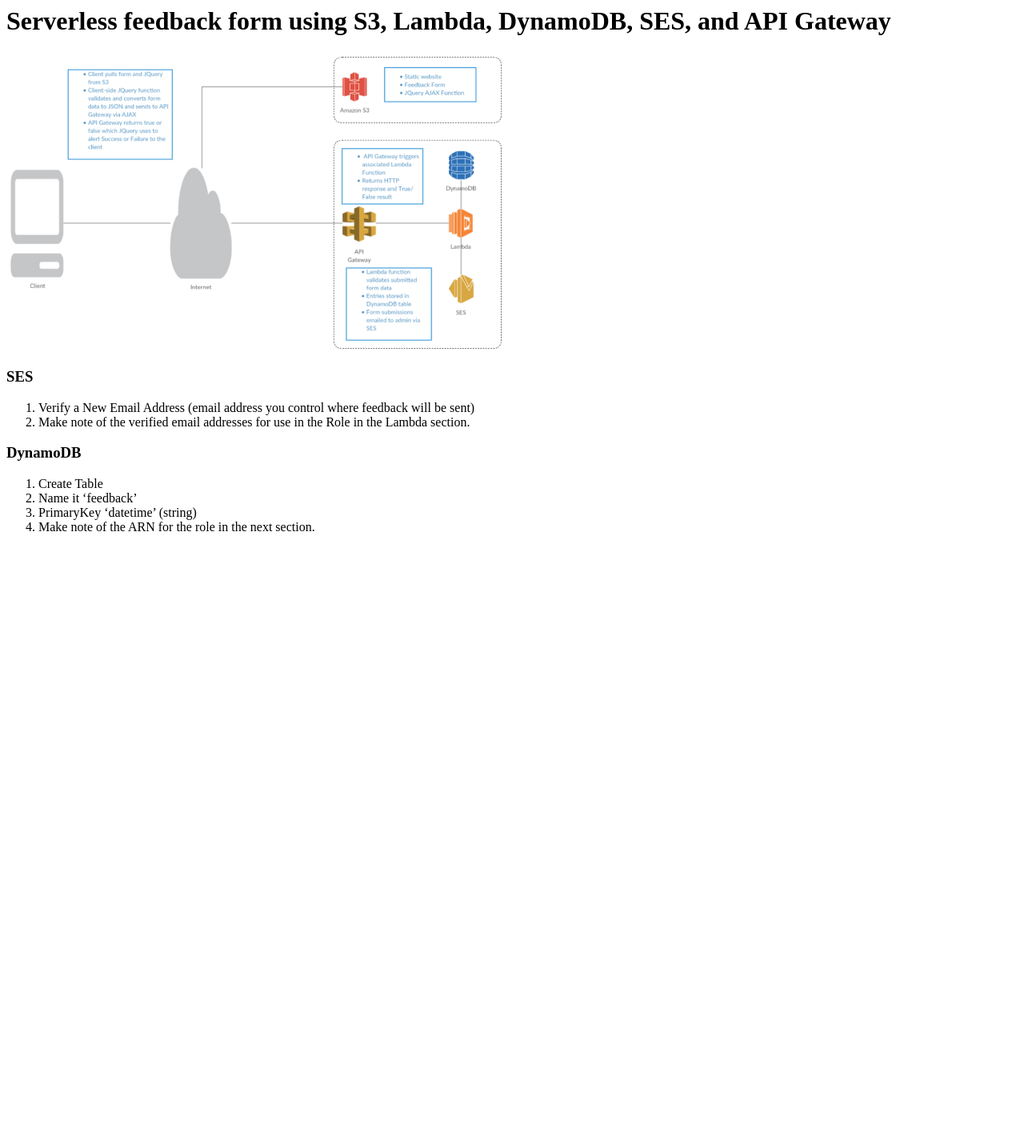
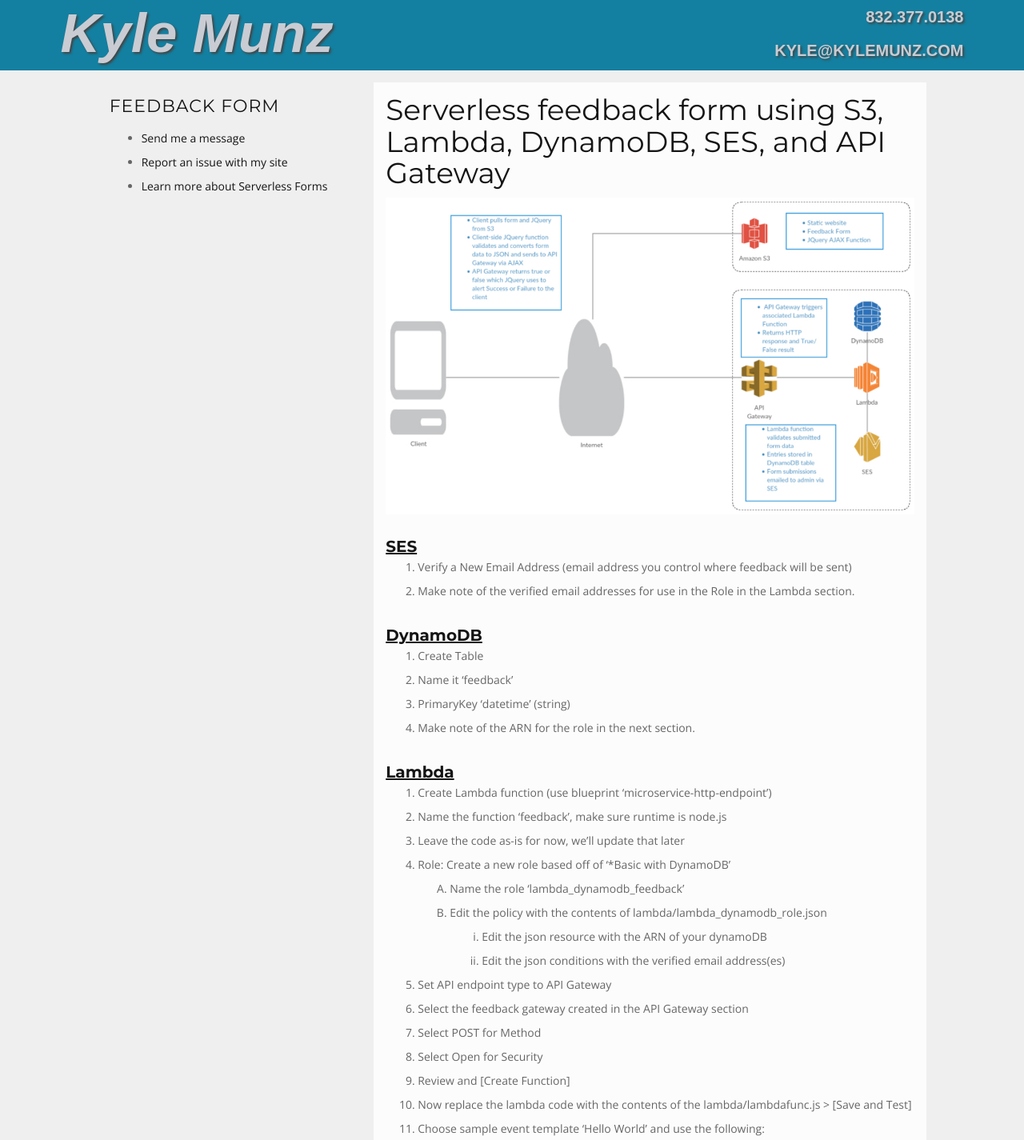
Before and after one commit to kyle138/feedbackform, a plain HTML site: page S3/how-its-done/index.html in a window 1280 px wide. Shown: the top 1425 px of the page at 80% size. Before the commit the page ends 800 px from the top, so only its background shows below. Drawn offline with nearby package versions, Linux system fonts and the light colour scheme.

Commit message:
Updated how-its-done to match site styling. Added links to left column.

```diff
--- /dev/null
+++ b/S3/css/feedback.css
@@ -0,0 +1,32 @@
+.howitsdone {
+  background-color: #fcfcfc;
+}
+.heading {
+  margin-top:30px;
+  margin-bottom:0px;
+  font-size:20px;
+  line-height: 21px;
+  font-weight: 600;
+  text-decoration: underline;
+}
+pre.sampleevent {
+  padding-top: 0px;
+  padding-bottom: 0px;
+}
+ol.sub1 {
+  list-style-type: upper-alpha;
+}
+ol.sub2 {
+  list-style-type: lower-roman;
+}
+a:hover {
+  text-decoration: underline;
+}
+img {
+  max-width: 100%;
+  height: auto;
+  margin-left: 0.00px;
+  margin-top: 0.00px;
+  transform: rotate(0.00rad) translateZ(0px);
+  -webkit-transform: rotate(0.00rad) translateZ(0px);
+}
--- a/S3/how-its-done/index.html
+++ b/S3/how-its-done/index.html
@@ -1,23 +1,112 @@
 <html>
 <head>
   <meta content="text/html; charset=UTF-8" http-equiv="content-type">
-  <title>Serverless Forms Using Lambda - How It's Done</title>
+  <title>Serverless Forms Using Lambda | KyleMunz.com</title>
+  <link href="../css/bootstrap.min.css" rel="stylesheet" type="text/css" />
+  <!-- Bootstrap framework -->
+  <link href="../css/style.css" rel="stylesheet" type="text/css" />
+  <!-- Core theme styles -->
+  <link href="../css/kylemunz.css" rel="stylesheet" type="text/css" />
+  <link href="../css/feedback.css" rel="stylesheet" type="text/css" />
+  <!-- Google Webfonts (Monserrat 400/700, Open Sans 400/600) -->
+  <link href='//fonts.googleapis.com/css?family=Montserrat:400,700' rel='stylesheet' type='text/css'>
+  <link href='//fonts.googleapis.com/css?family=Open+Sans:400,600' rel='stylesheet' type='text/css'>
 </head>
 <body>
+  <div id='wrapper'>
+    <div id='headers'>
+      <div id='headerL' class='header'><a href='http://resume.kylemunz.com/'>Kyle Munz</a></div>
+      <div id='headerR' class='header'><a href='tel:+18323770138'>832.377.0138</a><br/><a href='mailto:kyle@kylemunz.com'>KYLE@KYLEMUNZ.COM</a></div>
+    </div>
+    <div class="col-sm-12 col-md-12 col-lg-10 col-lg-offset-1">
+      <div class="col-md-4 feedback">
+        <h2>Feedback Form</h2>
+        <ul>
+          <li><a href="http://feedback.kylemunz.com/">Send me a message</a></li>
+          <li><a href="http://feedback.kylemunz.com/">Report an issue with my site</a></li>
+          <li><a href="http://feedback.kylemunz.com/how-its-done/">Learn more about Serverless Forms</a></li>
+        </ul>
+      </div>
+      <div class="col-md-8 howitsdone">
   <h1>Serverless feedback form using S3, Lambda, DynamoDB, SES, and API Gateway</h1>
-  <img alt="Serverless Forms using Lambda" src="images/ServerlessFormUsingLambda.png" style="width: 624.00px; height: 374.67px; margin-left: 0.00px; margin-top: 0.00px; transform: rotate(0.00rad) translateZ(0px); -webkit-transform: rotate(0.00rad) translateZ(0px);" title="">
-  <h3 class="heading">SES</h2>
+  <img alt="Serverless Forms using Lambda" src="images/ServerlessFormUsingLambda.png" title="">
+  <h3 class="heading">SES</h3>
   <ol>
     <li>Verify a New Email Address (email address you control where feedback will be sent)</li>
     <li>Make note of the verified email addresses for use in the Role in the Lambda section.</li>
   </ol>
-  <h3 class="heading">DynamoDB</h2>
+  <h3 class="heading">DynamoDB</h3>
   <ol>
     <li>Create Table</li>
     <li>Name it &lsquo;feedback&rsquo;</li>
     <li>PrimaryKey &lsquo;datetime&rsquo; (string)</li>
     <li>Make note of the ARN for the role in the next section.</li>
   </ol>
-
+  <h3 class="heading">Lambda</h3>
+  <ol>
+    <li>Create Lambda function (use blueprint &lsquo;microservice-http-endpoint&rsquo;)</li>
+    <li>Name the function &lsquo;feedback&rsquo;, make sure runtime is node.js</li>
+    <li>Leave the code as-is for now, we&rsquo;ll update that later</li>
+    <li>Role: Create a new role based off of &lsquo;*Basic with DynamoDB&rsquo;</li>
+    <ol class="sub1">
+      <li>Name the role &lsquo;lambda_dynamodb_feedback&rsquo;</li>
+      <li>Edit the policy with the contents of lambda/lambda_dynamodb_role.json</li>
+      <ol class="sub2">
+        <li>Edit the json resource with the ARN of your dynamoDB</li>
+        <li>Edit the json conditions with the verified email address(es)</li>
+      </ol>
+    </ol>
+    <li>Set API endpoint type to API Gateway</li>
+    <li>Select the feedback gateway created in the API Gateway section</li>
+    <li>Select POST for Method</li>
+    <li>Select Open for Security</li>
+    <li>Review and [Create Function]</li>
+    <li>Now replace the lambda code with the contents of the lambda/lambdafunc.js &gt; [Save and Test]</li>
+    <li>Choose sample event template &lsquo;Hello World&rsquo; and use the following:</li>
+    <pre class="sampleevent"><code>
+{
+ "name": "Test Name",
+ "email": "email@test.com",
+ "subject": "Test Subject",
+ "message": "This is the test message."
+}
+    </code></pre>
+    <li>You should receive &ldquo;True&rdquo;, also the test items should be in the DynamoDB table and in the CloudWatch Logs and you should receive the test via email.</li>
+  </ol>
+  <h3 class="heading">API Gateway</h3>
+  <ol>
+    <li>Create API gateway</li>
+    <li>Select Resource / &gt; [Create Resource]</li>
+    <li>Name the resource &lsquo;feedback&rsquo; with the same resource path (autopopulated)</li>
+    <li>Select the new feedback resource &gt; [Create Method] &gt; Select &lsquo;POST&rsquo;</li>
+    <li>Select &lsquo;Lambda Function&rsquo; for Integration type and choose a Lambda Region</li>
+    <ol class="sub1">
+      <li>Make note of the region as the lambda function and dynamoDB will use the same</li>
+    </ol>
+    <li>Select the Lambda Function field and begin typing &lsquo;feedback&rsquo;, your function created below should be offered as a suggestion.</li>
+    <li>[Enable CORS] (keep defaults and [Enable])</li>
+    <li>[Deploy API]</li>
+    <ol class="sub1">
+      <li>Select New Stage and name it &lsquo;prod&rsquo;</li>
+      <li>Make note of the Invoke URL for use in the front-end feedback.js file that is placed in S3.</li>
+    </ol>
+    <li>Select Resources &gt; POST &gt; TEST. Use the sample event from the previous step as the Request Body and click [Test]</li>
+  </ol>
+  <h3 class="heading">S3</h3>
+  <ol>
+    <li>Create an S3 bucket</li>
+    <li>Name it exactly the same as the domain you will be directing to it (eg: feedback.mydomain.com)</li>
+    <li>Configure it to serve as a website according to the following:</li>
+    <ol class="sub1">
+      <li>
+        <a href="http://docs.aws.amazon.com/gettingstarted/latest/swh/website-hosting-intro.html">http://docs.aws.amazon.com/gettingstarted/latest/swh/website-hosting-intro.html</a>
+      </li>
+    </ol>
+    <li>Place the API Gateway URL from the previous step in the feedback.js</li>
+    <li>Upload S3 files to new bucket.</li>
+  </ol>
+</div>
+</div>
+</div>
 </body>
 </html>
```
Also changed, not shown: S3/index.html (+3 -3 lines).
